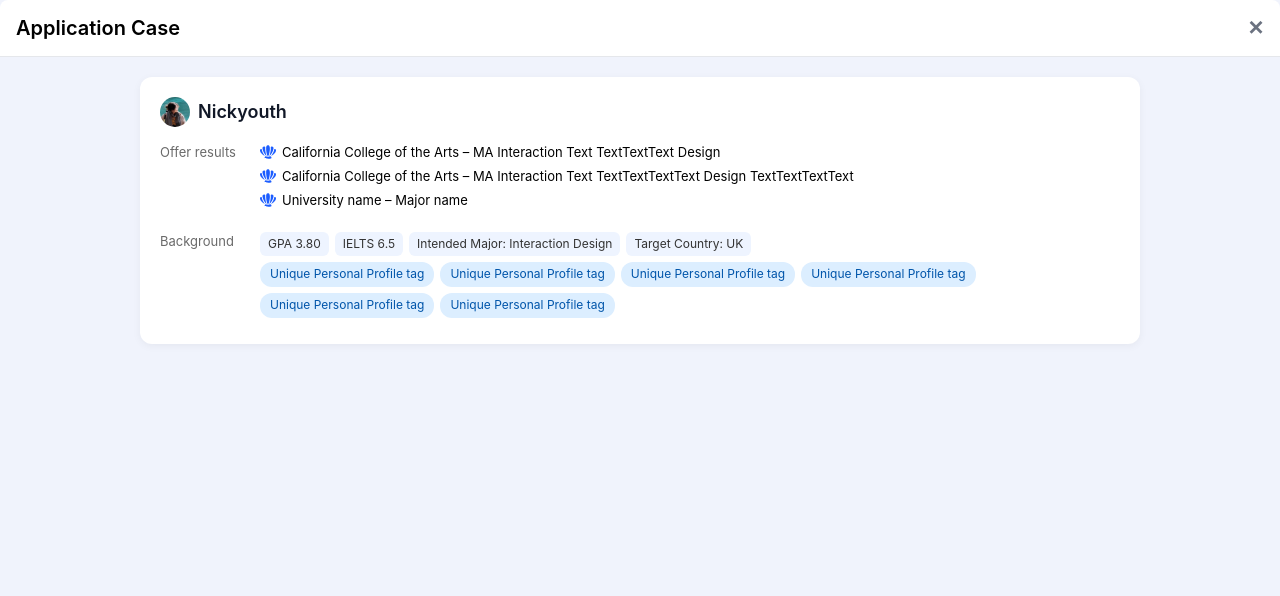
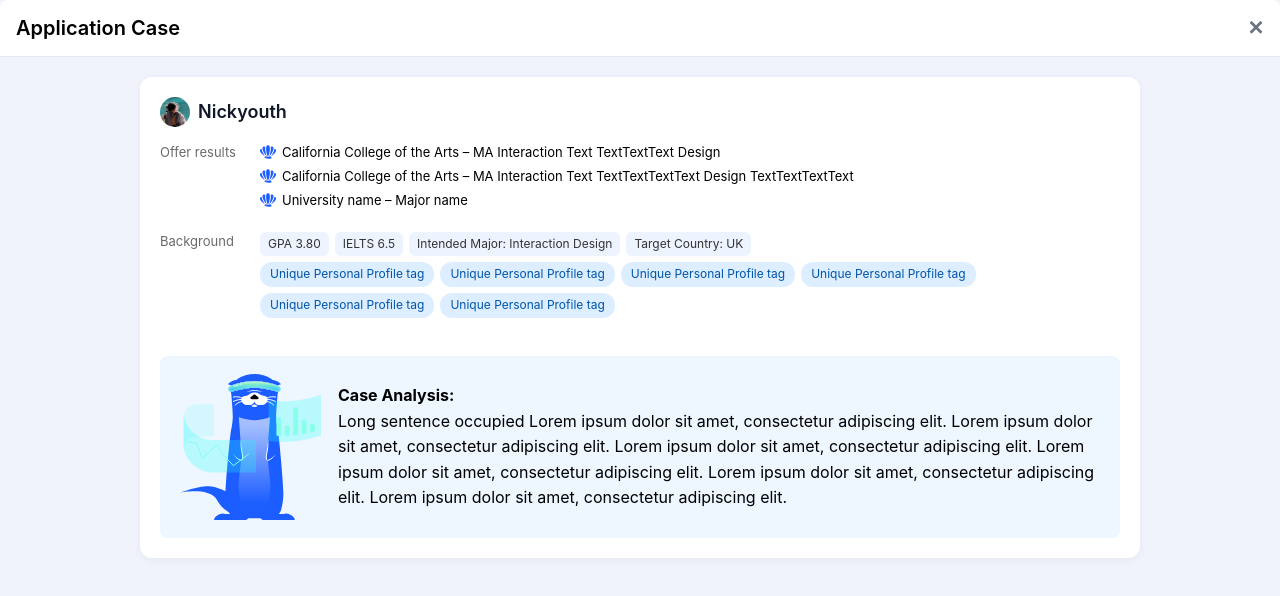
Before and after one commit to iofferAITeam/Second_demo, a Next.js app in the folder frontend/: page /application-case in a window 1280 px wide. Shown: the top 596 px of the page. Built offline with nearby package versions, Linux system fonts and the light colour scheme.

Commit message:
add Case Analysis section

```diff
--- a/frontend/src/components/application-case/CaseAnalysis.tsx
+++ b/frontend/src/components/application-case/CaseAnalysis.tsx
@@ -0,0 +1,24 @@
+export default function CaseAnalysis() {
+  return (
+    <div className="case-analysis">
+      {/* 左侧图标 */}
+      <div className="case-icon">
+        <img
+          src="/images/icon-150-选校插图.svg"
+          alt="Case Icon"
+          width={150}
+          height={150}
+        />
+      </div>
+
+      {/* 右侧内容 */}
+      <div className="case-content">
+        <h3><strong>Case Analysis:</strong></h3>
+        <p>
+          Long sentence occupied Lorem ipsum dolor sit amet, consectetur adipiscing elit. Lorem ipsum dolor sit amet, consectetur adipiscing elit. Lorem ipsum dolor sit amet, consectetur adipiscing elit. Lorem ipsum dolor sit amet, consectetur adipiscing elit. Lorem ipsum dolor sit amet, consectetur adipiscing elit.
+          Lorem ipsum dolor sit amet, consectetur adipiscing elit.
+        </p>
+      </div>
+    </div>
+  );
+}
--- a/frontend/src/components/application-case/SchoolInfoSection.tsx
+++ b/frontend/src/components/application-case/SchoolInfoSection.tsx
@@ -1,4 +1,5 @@
 import Image from "next/image";
+import CaseAnalysis from "./CaseAnalysis";
 
 export default function SchoolInfoSection() {
   return (
@@ -84,6 +85,7 @@
           </div>
         </div>
       </div>
+      <CaseAnalysis />
     </section>
   );
 }
--- a/frontend/src/styles/application-case.css
+++ b/frontend/src/styles/application-case.css
@@ -175,3 +175,25 @@
   font-size: 12px;
   color: #0055aa;
 }
+
+/* =========================
+   Case Analysis Section
+   ========================= */
+.case-analysis {
+  display: flex;
+  align-items: center;   /* 改这里：上下居中 */
+  background: #eef6ff;
+  padding: 16px;
+  border-radius: 8px;
+  margin-top: 16px;
+  gap: 12px;
+}
+
+
+.case-icon img {
+  display: block;
+}
+
+.case-content {
+  flex: 1;                   /* 右侧文字区域占满剩余空间 */
+}
```
